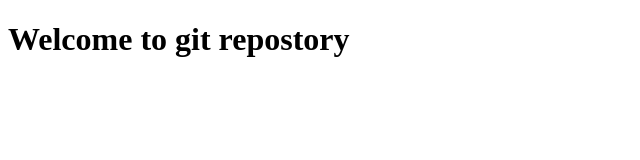
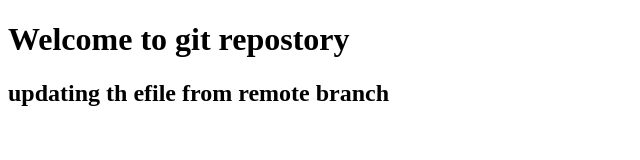
Before and after one commit to chndankarehalli/glgit, a plain HTML site: page index.html in a window 1280 px wide. Shown: the whole page, without its empty margins (0-640 px from the left). Drawn offline with Linux system fonts and the light colour scheme.

Commit message:
Update index.html

```diff
--- a/index.html
+++ b/index.html
@@ -10,5 +10,6 @@
     </head>
     <body>
         <h1> Welcome to git repostory </h1>
+        <h2> updating th efile from remote branch <h2>
     </body>
 </html>
```
